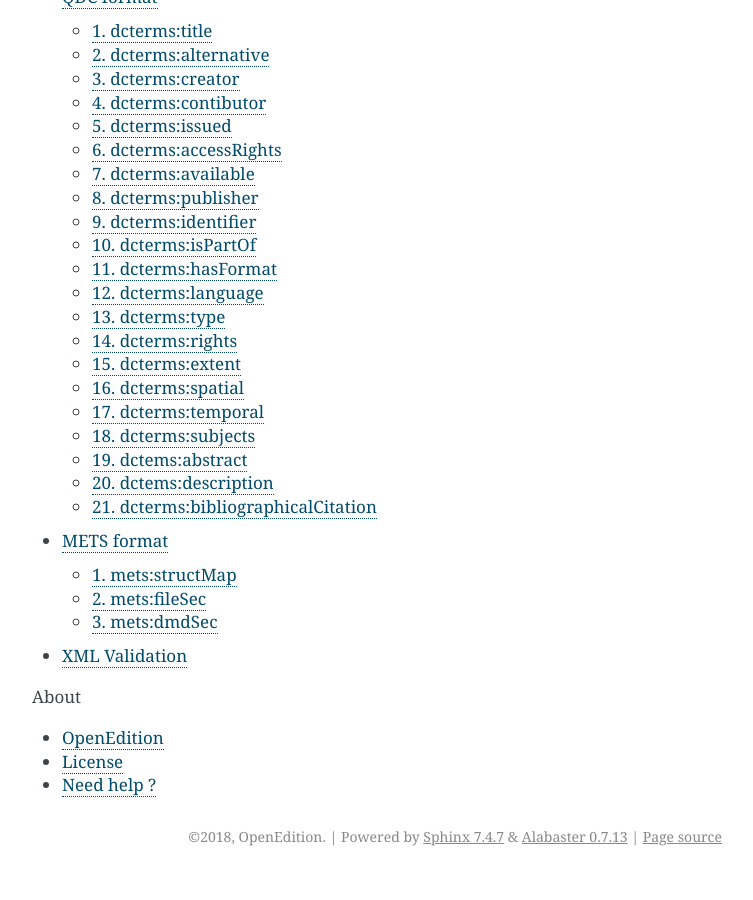
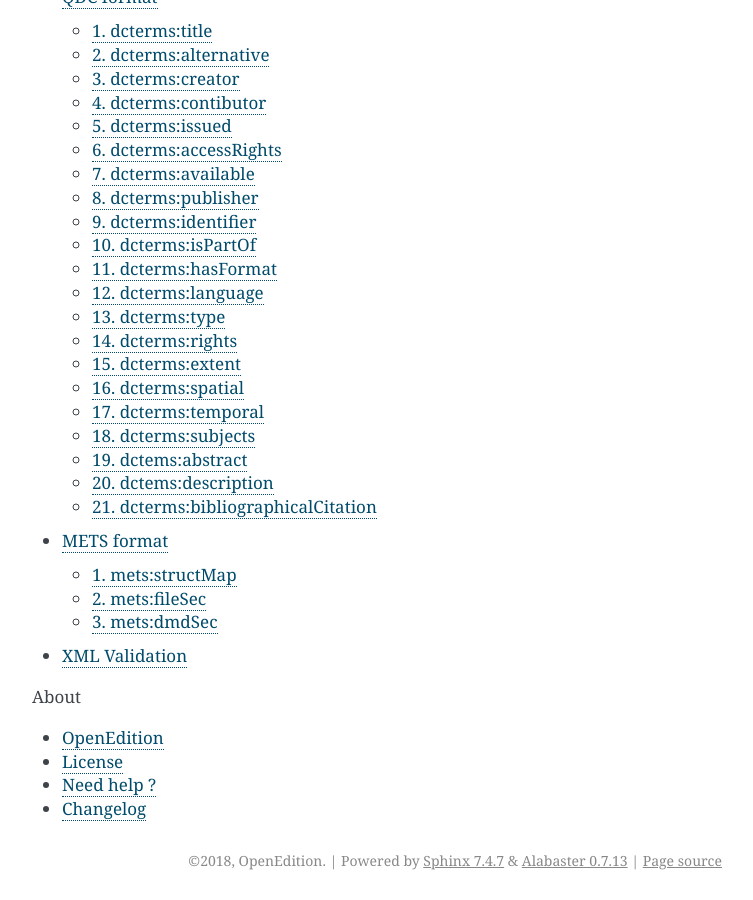
Before and after one commit to PatGendre/oai-openedition, a Sphinx documentation site: the page built from docs/source/index.rst, in a window 1280 px wide and 900 px high, scrolled down 1480 px. Shown: the whole window, without its empty margins (388-1141 px from the left). Built offline with Sphinx 7.4.7, drawn with Linux system fonts in a browser that asks for light colours; before the commit the page ends 2356 px from its top, so only the background shows below that.

Commit message:
add changelog

```diff
--- /dev/null
+++ b/docs/source/changelog.rst
@@ -0,0 +1,4 @@
+Changelog
+============================================
+
+Will be available with the first version.
--- a/docs/source/index.rst
+++ b/docs/source/index.rst
@@ -40,3 +40,4 @@ This documentation describes the specific elements related to OpenEdition but do
    openedition
    license
    help
+   changelog
```
